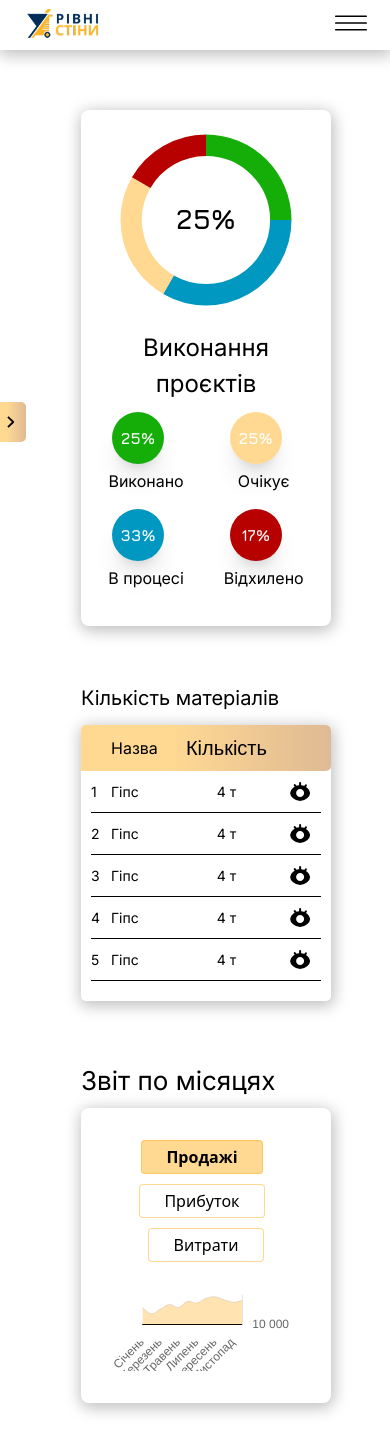
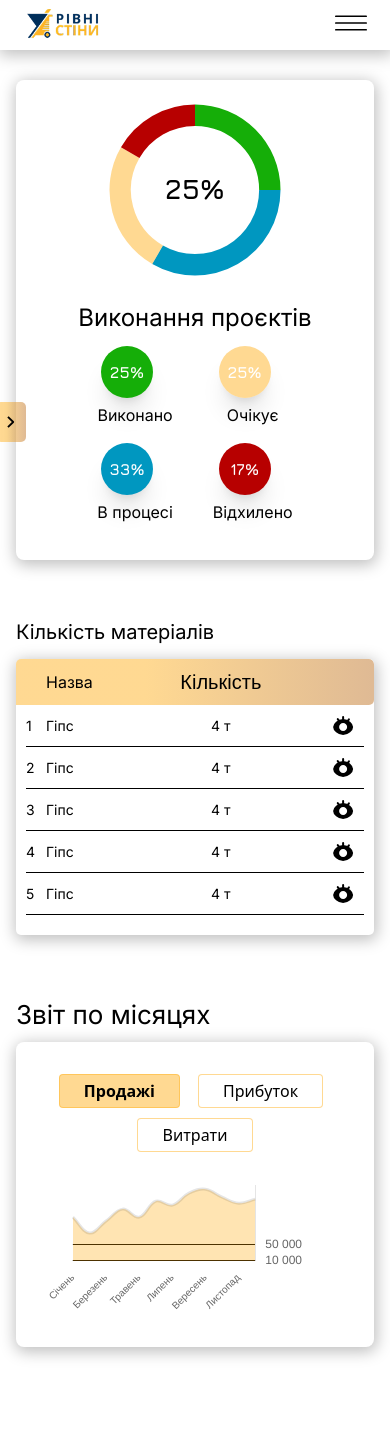
Before and after one commit to DonAkardion/StraightWalls_FE, a Next.js app: page /admin/reports in a window 390 px wide. Shown: the top 1452 px of the page. After the commit the page ends 1427 px from the top, so only its background shows below. Built offline with nearby package versions, Linux system fonts and the light colour scheme; a web font is replaced by a local one.

Commit message:
responsive design fix

```diff
--- a/src/components/Clients/ClientsDetailed/ClientInitials/ClientsInitials.tsx
+++ b/src/components/Clients/ClientsDetailed/ClientInitials/ClientsInitials.tsx
@@ -16,7 +16,7 @@ export const ClientsInitials = ({ client }: Props) => {
   const router = useRouter();
 
   return (
-    <div className={`${styles.clientsInitialsDiv} w-full`}>
+    <div className={`${styles.clientsInitialsDiv} w-full relative`}>
       <div className="flex items-center justify-between">
         <h2 className="text-black text-[30px] font-sans">{client.name}</h2>
         <div
--- a/src/components/Clients/ClientsDetailed/ClientsContainer.tsx
+++ b/src/components/Clients/ClientsDetailed/ClientsContainer.tsx
@@ -4,7 +4,18 @@ type Props = {
 
 export const ClientsContainer = ({ children }: Props) => {
   return (
-    <div className="max-w-[1126px] m-auto pt-[60px] pl-[81px] pr-[59px]">
+    <div className="
+        max-w-[1126px]
+        m-auto
+        pt-[30px]
+        px-4
+        sm:px-6
+        md:pt-[65px]
+        md:pl-[81px]
+        md:pr-[59px]
+        mb-20
+      "
+    >
       {children}
     </div>
   );
--- a/src/components/Reports/GraphicChart/GraphicChart.module.css
+++ b/src/components/Reports/GraphicChart/GraphicChart.module.css
@@ -25,3 +25,23 @@
 .graphiChart {
     box-shadow: 1px 3px 15px 2px #00000040;
 }
+
+@media (max-width: 780px) {
+  .graphicChartTitle {
+    font-size: 26px;
+  }
+
+  .graphicChartButtons {
+    display: flex;
+    justify-content: center;
+    align-items: center;
+    flex-wrap: wrap;
+    gap: 10px;
+  }
+
+  .graphiChart {
+    box-shadow: 1px 3px 15px 2px #00000040;
+    overflow-x: auto;
+    overflow-y: hidden;
+  }
+}
--- a/src/components/Reports/GraphicChart/GraphicChart.tsx
+++ b/src/components/Reports/GraphicChart/GraphicChart.tsx
@@ -76,12 +76,16 @@ export const GraphicChart = () => {
 
   const options: ChartOptions<"line"> = {
   responsive: true,
+  layout: {
+    padding: {
+      right: 30,
+    },
+  },
   plugins: {
     legend: { display: false },
   },
   scales: {
     y: {
-        type: "linear",
       position: "right",
       min: 10000,
       max: 200000,
@@ -98,7 +102,6 @@ export const GraphicChart = () => {
       },
       grid: {
         drawTicks: false,
-
         color: (ctx) => {
           const val = ctx.tick?.value;
           const allowed = [10000, 50000, 100000, 150000, 200000];
@@ -107,16 +110,19 @@ export const GraphicChart = () => {
       },
     },
     x: {
-        type: "category",
       grid: { display: false },
-        ticks: { maxRotation: 45, minRotation: 45 },
+      ticks: {
+        maxRotation: 45,
+        minRotation: 45,
+        font: {
+          size: window.innerWidth <= 780 ? 10 : 12,
         },
       },
-    elements: {
-      line: { borderWidth: 1, tension: 0.4 },
-      point: { radius: 0 },
+    },
   },
 };
+
+
 
   return (
     <div className={`mt-15 ${styles.graphicChart}`}>
--- a/src/features/reports/ReportsContainer.tsx
+++ b/src/features/reports/ReportsContainer.tsx
@@ -4,7 +4,19 @@ type Props = {
 
 export const ReportsContainer = ({ children }: Props) => {
   return (
-    <div className="max-w-[1126px] m-auto pt-[60px] pl-[81px] pr-[59px] mb-20">
+    <div
+      className="
+        max-w-[1126px]
+        m-auto
+        pt-[30px]
+        px-4
+        sm:px-6
+        md:pt-[60px]
+        md:pl-[81px]
+        md:pr-[59px]
+        mb-20
+      "
+    >
       {children}
     </div>
   );
```
Also changed, not shown: src/components/Clients/ClientsDetailed/ClientInitials/ClientsInitials.module.css (+4 -3 lines). Lines whose indentation alone changed are shown as unchanged.
